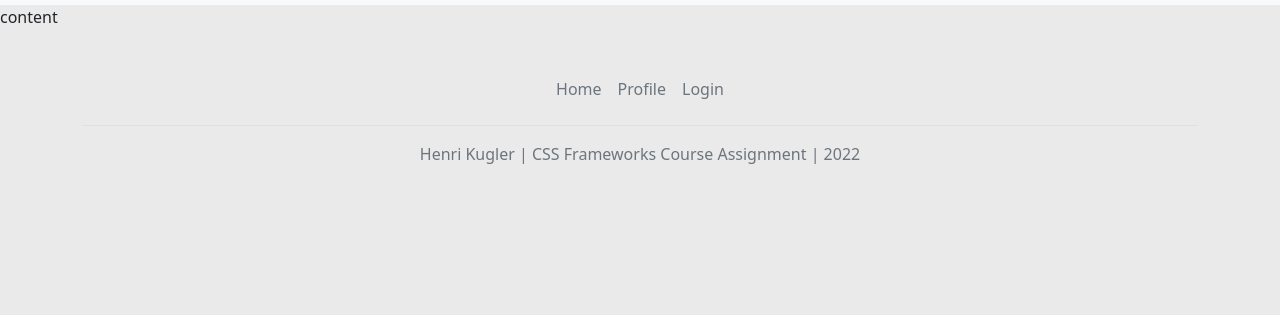
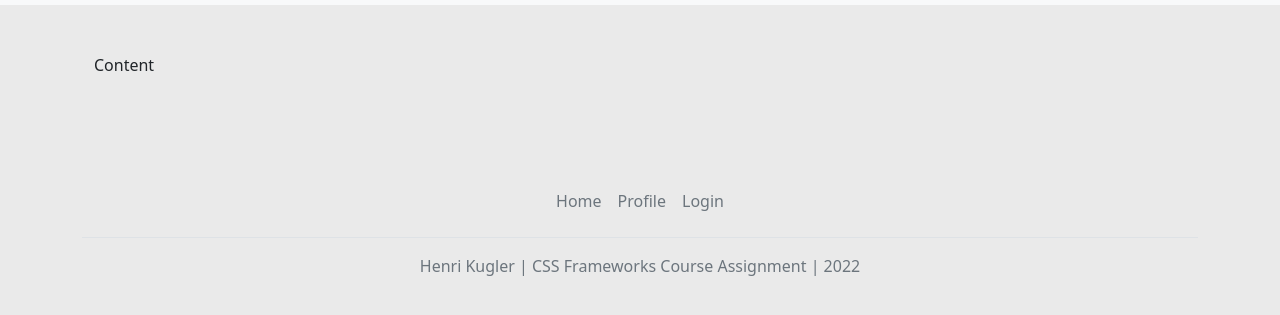
Before and after one commit to NehGuk/css-frameworks-ca-hk, a website: page profile.html in a window 1280 px wide. Shown: the part 51-366 px from the top of the page. Drawn offline with nearby package versions, Linux system fonts and the light colour scheme.

Commit message:
Content alignment consistent in all pages

```diff
--- a/profile.html
+++ b/profile.html
@@ -35,8 +35,11 @@
             </form>
           </div>
         </div>
-      </nav>
-      content
+    </nav>
+<!-- CONTENT -->
+    <div class="container px-4 py-5">
+        <p>Content</p>
+    </div>
 <!-- FOOTER -->
     <div class="container">
         <footer class="py-3 my-4">
```
Also changed, not shown: index.html (+1 -1 lines).
